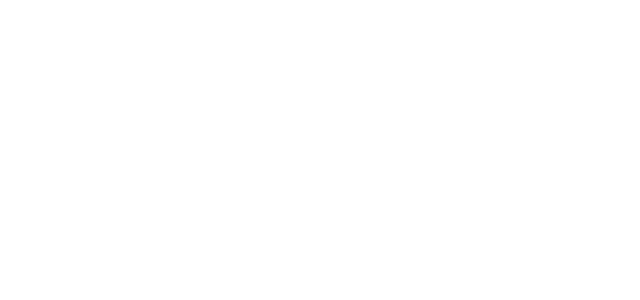
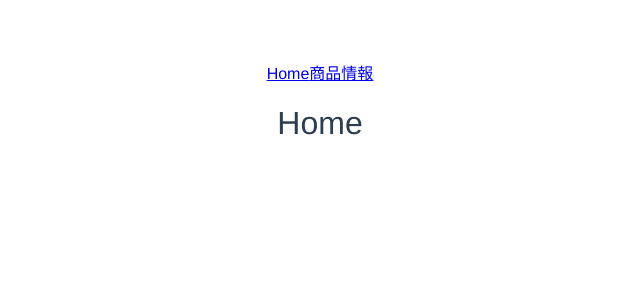
Before and after one commit to sonora-mellow/vue-handson-vuerouter, a Vue app: page / in a window 1280 px wide. Shown: the top 300 px of the page, without its empty margins (320-960 px from the left). Built offline with nearby package versions, Linux system fonts and the light colour scheme.

Commit message:
add <nav>

```diff
--- a/src/App.vue
+++ b/src/App.vue
@@ -1,16 +1,21 @@
 <template>
   <div id="app">
-
+    <nav>
+      <router-link to="/">Home</router-link>
+      <router-link to="/product">商品情報</router-link>
+    </nav>
+    <router-view />
   </div>
 </template>
 
 <script>
 import Home from "./views/Home";
+import Product from "./views/Product";
 
 export default {
   name: "App",
   components: {
-    Home
+    Home,Product
   }
 };
 </script>
```
